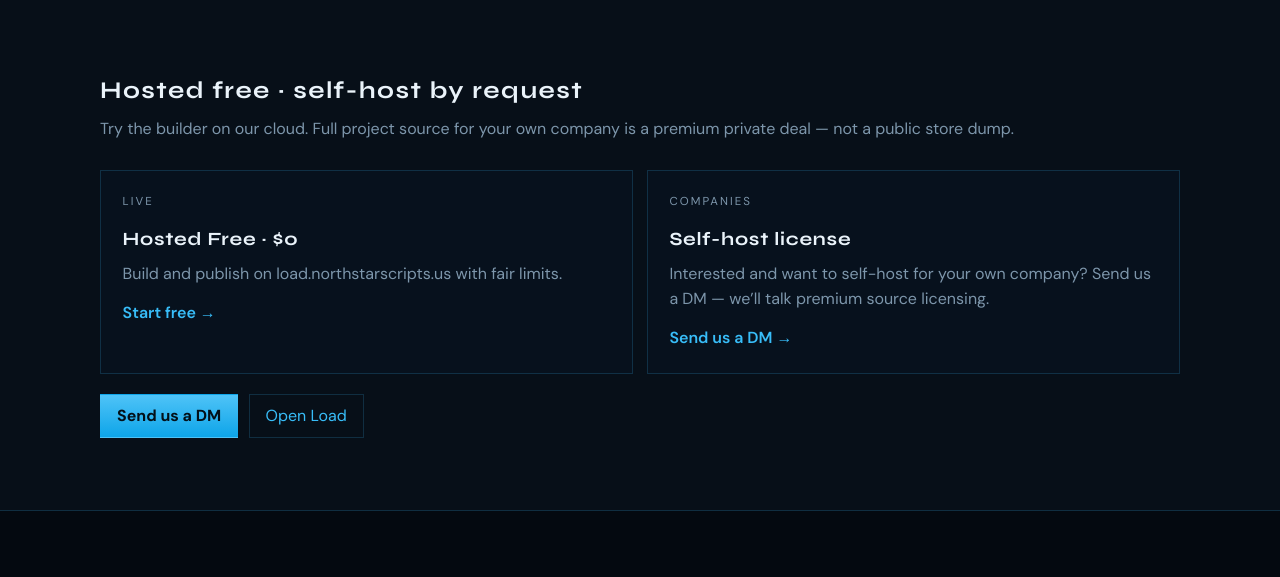
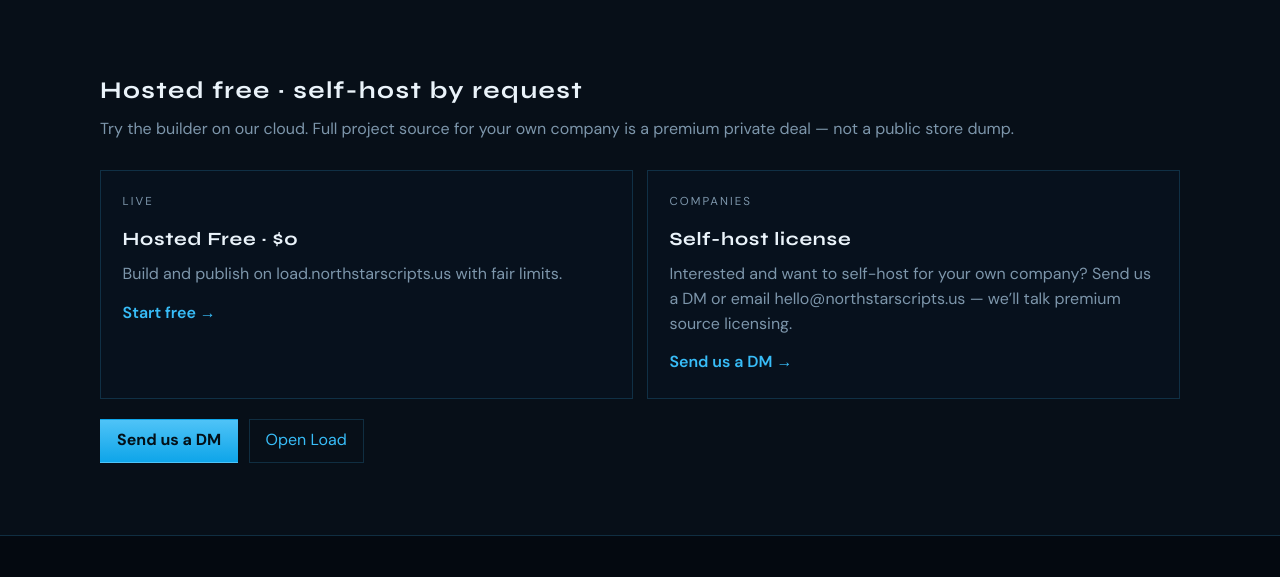
Before and after one commit to wcturner75-collab/northstar-load, a PHP site: page /sites/northstarscripts.us/advert.html in a window 1280 px wide. Shown: the part 1160-1737 px from the top of the page. Run offline with PHP 8.4, Linux system fonts and the light colour scheme.

Commit message:
Clarify company self-host CTA: Discord DM or email
Point inquiries at hello@northstarscripts.us and Discord instead of
a public Tebex software listing.

```diff
--- a/app/views/account.php
+++ b/app/views/account.php
@@ -153,6 +153,6 @@
         </tr>
       </tbody>
     </table>
-    <p class="muted">Free hosted try-out is live. Premium Tebex source license (~$399 one-time) will list on <a href="https://northstar-scripts.tebex.store/" target="_blank" rel="noopener">Tebex</a> when ready.</p>
+    <p class="muted">Free hosted try-out is live. Company self-host licenses: DM us on Discord via <a href="https://northstarscripts.us/contact.html">northstarscripts.us/contact</a>.</p>
   </section>
 </section>
--- a/config/config.example.php
+++ b/config/config.example.php
@@ -70,7 +70,7 @@
     'pricing' => [
         'self_host' => [
             'label' => 'Private quote',
-            'note' => 'Company self-host · send us a DM',
+            'note' => 'Company self-host · DM or email',
             'cta' => 'Interested and want to self-host for your own company? Send us a DM.',
             'url' => 'https://northstarscripts.us/contact.html',
         ],
--- a/sites/northstarscripts.us/advert.html
+++ b/sites/northstarscripts.us/advert.html
@@ -70,12 +70,12 @@
           <article class="product">
             <p class="tag">Companies</p>
             <h3>Self-host license</h3>
-            <p>Interested and want to self-host for your own company? Send us a DM — we’ll talk premium source licensing.</p>
-            <a class="text-link" data-discord href="/contact.html">Send us a DM →</a>
+            <p>Interested and want to self-host for your own company? Send us a DM or email hello@northstarscripts.us — we’ll talk premium source licensing.</p>
+            <a class="text-link" href="/contact.html">Send us a DM →</a>
           </article>
         </div>
         <div class="cta" style="margin-top:1.25rem">
-          <a class="btn primary" data-discord href="/contact.html">Send us a DM</a>
+          <a class="btn primary" href="/contact.html">Send us a DM</a>
           <a class="btn ghost" href="https://load.northstarscripts.us/">Open Load</a>
         </div>
       </div>
--- a/sites/northstarscripts.us/contact.html
+++ b/sites/northstarscripts.us/contact.html
@@ -30,7 +30,7 @@
   <main class="page shell narrow">
     <h1>Contact</h1>
     <p>Fastest way to reach us: <a data-discord href="#discord">join the Discord</a> — we’re recruiting staff, creators, testers, and members.</p>
-    <p><strong>Interested and want to self-host for your own company?</strong> Send us a DM on Discord — premium private source licenses are by request only.</p>
+    <p><strong>Interested and want to self-host for your own company?</strong> Send us a DM on Discord or email <a href="mailto:hello@northstarscripts.us">hello@northstarscripts.us</a> — premium private source licenses are by request only.</p>
     <p id="discord">Product help for <strong>Northstar Load</strong>: use the email on your Load account at <a href="https://load.northstarscripts.us/account">load.northstarscripts.us/account</a>.</p>
     <p>Script store purchases: use Tebex support on <a href="https://northstar-scripts.tebex.store/" target="_blank" rel="noopener">northstar-scripts.tebex.store</a>.</p>
     <p>Studio / AdSense / domain questions: email <a href="mailto:hello@northstarscripts.us">hello@northstarscripts.us</a> or DM us.</p>
--- a/sites/northstarscripts.us/index.html
+++ b/sites/northstarscripts.us/index.html
@@ -81,8 +81,8 @@
         <article class="product">
           <p class="tag">Private license</p>
           <h3>Self-host for your company</h3>
-          <p>Interested and want to self-host for your own company? Send us a DM on Discord — we’ll discuss a premium source license.</p>
-          <a class="text-link" data-discord href="/contact.html">Send us a DM →</a>
+          <p>Interested and want to self-host for your own company? Send us a DM on Discord or email hello@northstarscripts.us — we’ll discuss a premium source license.</p>
+          <a class="text-link" href="/contact.html">Send us a DM →</a>
         </article>
       </div>
     </div>
```
Also changed, not shown: sites/northstarscripts.us/ADVERT-DISCORD.md (+2 -2 lines).
